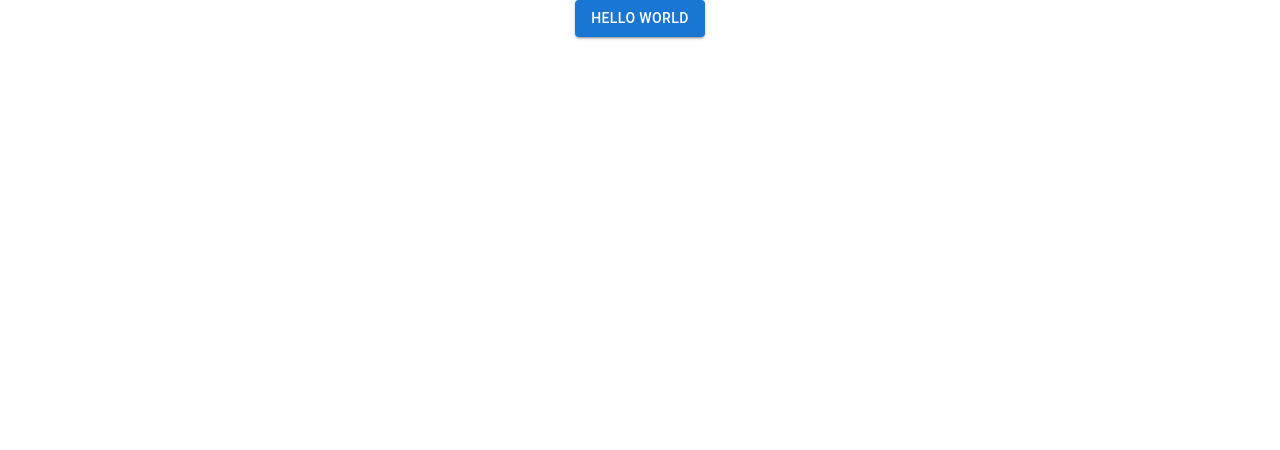
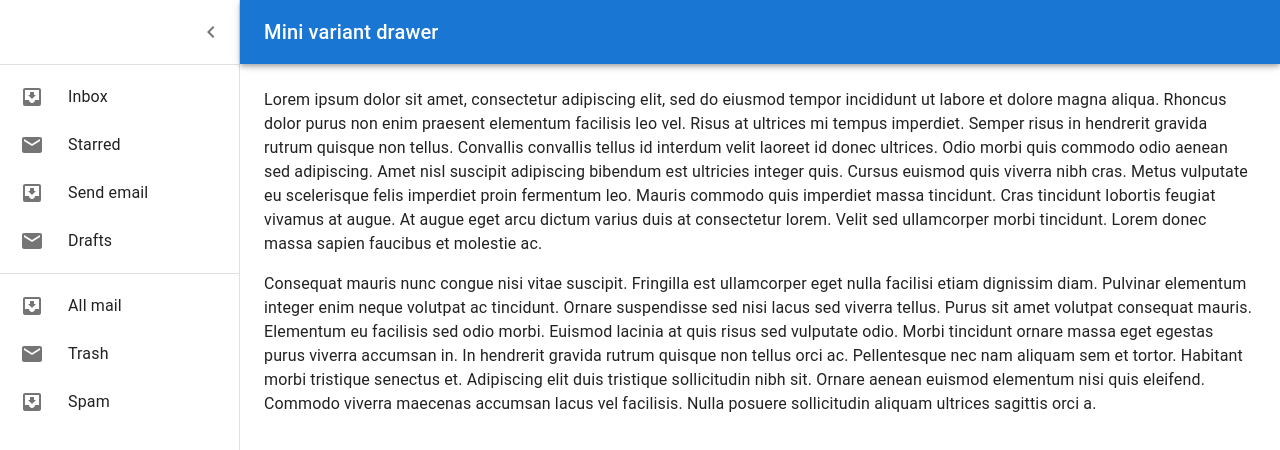
Before and after one commit to tusharpramanikbd/vetrina-live-dashboard, a React (Create React App) app: page / in a window 1280 px wide. Shown: the top 450 px of the page. Built offline with nearby package versions, Linux system fonts and the light colour scheme.

Commit message:
Basic dashboard structure implemented

```diff
--- a/package.json
+++ b/package.json
@@ -5,6 +5,7 @@
   "dependencies": {
     "@emotion/react": "^11.9.3",
     "@emotion/styled": "^11.9.3",
+    "@mui/icons-material": "^5.8.4",
     "@mui/material": "^5.8.7",
     "@testing-library/jest-dom": "^5.16.4",
     "@testing-library/react": "^13.3.0",
--- a/src/App.tsx
+++ b/src/App.tsx
@@ -1,11 +1,13 @@
+import { CssBaseline } from '@mui/material'
 import './App.css'
-import { Button } from '@mui/material'
+import Dashboard from './components/Dashboard/Dashboard'
 
 function App() {
   return (
-    <div className='App'>
-      <Button variant='contained'>Hello World</Button>
-    </div>
+    <>
+      <CssBaseline />
+      <Dashboard />
+    </>
   )
 }
 
--- /dev/null
+++ b/src/components/Dashboard/Dashboard.tsx
@@ -0,0 +1,222 @@
+import React from 'react'
+import { styled, useTheme, Theme, CSSObject } from '@mui/material/styles'
+import Box from '@mui/material/Box'
+import MuiDrawer from '@mui/material/Drawer'
+import MuiAppBar, { AppBarProps as MuiAppBarProps } from '@mui/material/AppBar'
+import Toolbar from '@mui/material/Toolbar'
+import List from '@mui/material/List'
+import Typography from '@mui/material/Typography'
+import Divider from '@mui/material/Divider'
+import IconButton from '@mui/material/IconButton'
+import MenuIcon from '@mui/icons-material/Menu'
+import ChevronLeftIcon from '@mui/icons-material/ChevronLeft'
+import ChevronRightIcon from '@mui/icons-material/ChevronRight'
+import ListItem from '@mui/material/ListItem'
+import ListItemButton from '@mui/material/ListItemButton'
+import ListItemIcon from '@mui/material/ListItemIcon'
+import ListItemText from '@mui/material/ListItemText'
+import InboxIcon from '@mui/icons-material/MoveToInbox'
+import MailIcon from '@mui/icons-material/Mail'
+
+const drawerWidth = 240
+
+const openedMixin = (theme: Theme): CSSObject => ({
+  width: drawerWidth,
+  transition: theme.transitions.create('width', {
+    easing: theme.transitions.easing.sharp,
+    duration: theme.transitions.duration.enteringScreen,
+  }),
+  overflowX: 'hidden',
+})
+
+const closedMixin = (theme: Theme): CSSObject => ({
+  transition: theme.transitions.create('width', {
+    easing: theme.transitions.easing.sharp,
+    duration: theme.transitions.duration.leavingScreen,
+  }),
+  overflowX: 'hidden',
+  width: `calc(${theme.spacing(7)} + 1px)`,
+  [theme.breakpoints.up('sm')]: {
+    width: `calc(${theme.spacing(8)} + 1px)`,
+  },
+})
+
+const DrawerHeader = styled('div')(({ theme }) => ({
+  display: 'flex',
+  alignItems: 'center',
+  justifyContent: 'flex-end',
+  padding: theme.spacing(0, 1),
+  // necessary for content to be below app bar
+  ...theme.mixins.toolbar,
+}))
+
+interface AppBarProps extends MuiAppBarProps {
+  open?: boolean
+}
+
+const AppBar = styled(MuiAppBar, {
+  shouldForwardProp: (prop) => prop !== 'open',
+})<AppBarProps>(({ theme, open }) => ({
+  zIndex: theme.zIndex.drawer + 1,
+  transition: theme.transitions.create(['width', 'margin'], {
+    easing: theme.transitions.easing.sharp,
+    duration: theme.transitions.duration.leavingScreen,
+  }),
+  ...(open && {
+    marginLeft: drawerWidth,
+    width: `calc(100% - ${drawerWidth}px)`,
+    transition: theme.transitions.create(['width', 'margin'], {
+      easing: theme.transitions.easing.sharp,
+      duration: theme.transitions.duration.enteringScreen,
+    }),
+  }),
+}))
+
+const Drawer = styled(MuiDrawer, {
+  shouldForwardProp: (prop) => prop !== 'open',
+})(({ theme, open }) => ({
+  width: drawerWidth,
+  flexShrink: 0,
+  whiteSpace: 'nowrap',
+  boxSizing: 'border-box',
+  ...(open && {
+    ...openedMixin(theme),
+    '& .MuiDrawer-paper': openedMixin(theme),
+  }),
+  ...(!open && {
+    ...closedMixin(theme),
+    '& .MuiDrawer-paper': closedMixin(theme),
+  }),
+}))
+
+const Dashboard = () => {
+  const theme = useTheme()
+  const [open, setOpen] = React.useState(true)
+
+  const handleDrawerOpen = () => {
+    setOpen(true)
+  }
+
+  const handleDrawerClose = () => {
+    setOpen(false)
+  }
+
+  return (
+    <Box sx={{ display: 'flex' }}>
+      <Drawer variant='permanent' open={open}>
+        <DrawerHeader>
+          <IconButton onClick={handleDrawerClose}>
+            {theme.direction === 'rtl' ? (
+              <ChevronRightIcon />
+            ) : (
+              <ChevronLeftIcon />
+            )}
+          </IconButton>
+        </DrawerHeader>
+        <Divider />
+        <List>
+          {['Inbox', 'Starred', 'Send email', 'Drafts'].map((text, index) => (
+            <ListItem key={text} disablePadding sx={{ display: 'block' }}>
+              <ListItemButton
+                sx={{
+                  minHeight: 48,
+                  justifyContent: open ? 'initial' : 'center',
+                  px: 2.5,
+                }}
+              >
+                <ListItemIcon
+                  sx={{
+                    minWidth: 0,
+                    mr: open ? 3 : 'auto',
+                    justifyContent: 'center',
+                  }}
+                >
+                  {index % 2 === 0 ? <InboxIcon /> : <MailIcon />}
+                </ListItemIcon>
+                <ListItemText primary={text} sx={{ opacity: open ? 1 : 0 }} />
+              </ListItemButton>
+            </ListItem>
+          ))}
+        </List>
+        <Divider />
+        <List>
+          {['All mail', 'Trash', 'Spam'].map((text, index) => (
+            <ListItem key={text} disablePadding sx={{ display: 'block' }}>
+              <ListItemButton
+                sx={{
+                  minHeight: 48,
+                  justifyContent: open ? 'initial' : 'center',
+                  px: 2.5,
+                }}
+              >
+                <ListItemIcon
+                  sx={{
+                    minWidth: 0,
+                    mr: open ? 3 : 'auto',
+                    justifyContent: 'center',
+                  }}
+                >
+                  {index % 2 === 0 ? <InboxIcon /> : <MailIcon />}
+                </ListItemIcon>
+                <ListItemText primary={text} sx={{ opacity: open ? 1 : 0 }} />
+              </ListItemButton>
+            </ListItem>
+          ))}
+        </List>
+      </Drawer>
+      <Box component='main' sx={{ flexGrow: 1, p: 3 }}>
+        <AppBar position='fixed' open={open}>
+          <Toolbar>
+            <IconButton
+              color='inherit'
+              aria-label='open drawer'
+              onClick={handleDrawerOpen}
+              edge='start'
+              sx={{
+                marginRight: 5,
+                ...(open && { display: 'none' }),
+              }}
+            >
+              <MenuIcon />
+            </IconButton>
+            <Typography variant='h6' noWrap component='div'>
+              Mini variant drawer
+            </Typography>
+          </Toolbar>
+        </AppBar>
+        <DrawerHeader />
+        <Typography paragraph>
+          Lorem ipsum dolor sit amet, consectetur adipiscing elit, sed do
+          eiusmod tempor incididunt ut labore et dolore magna aliqua. Rhoncus
+          dolor purus non enim praesent elementum facilisis leo vel. Risus at
+          ultrices mi tempus imperdiet. Semper risus in hendrerit gravida rutrum
+          quisque non tellus. Convallis convallis tellus id interdum velit
+          laoreet id donec ultrices. Odio morbi quis commodo odio aenean sed
+          adipiscing. Amet nisl suscipit adipiscing bibendum est ultricies
+          integer quis. Cursus euismod quis viverra nibh cras. Metus vulputate
+          eu scelerisque felis imperdiet proin fermentum leo. Mauris commodo
+          quis imperdiet massa tincidunt. Cras tincidunt lobortis feugiat
+          vivamus at augue. At augue eget arcu dictum varius duis at consectetur
+          lorem. Velit sed ullamcorper morbi tincidunt. Lorem donec massa sapien
+          faucibus et molestie ac.
+        </Typography>
+        <Typography paragraph>
+          Consequat mauris nunc congue nisi vitae suscipit. Fringilla est
+          ullamcorper eget nulla facilisi etiam dignissim diam. Pulvinar
+          elementum integer enim neque volutpat ac tincidunt. Ornare suspendisse
+          sed nisi lacus sed viverra tellus. Purus sit amet volutpat consequat
+          mauris. Elementum eu facilisis sed odio morbi. Euismod lacinia at quis
+          risus sed vulputate odio. Morbi tincidunt ornare massa eget egestas
+          purus viverra accumsan in. In hendrerit gravida rutrum quisque non
+          tellus orci ac. Pellentesque nec nam aliquam sem et tortor. Habitant
+          morbi tristique senectus et. Adipiscing elit duis tristique
+          sollicitudin nibh sit. Ornare aenean euismod elementum nisi quis
+          eleifend. Commodo viverra maecenas accumsan lacus vel facilisis. Nulla
+          posuere sollicitudin aliquam ultrices sagittis orci a.
+        </Typography>
+      </Box>
+    </Box>
+  )
+}
+
+export default Dashboard
```
Also changed, not shown: 1 other file (tests, documents, lock files or other folders).
